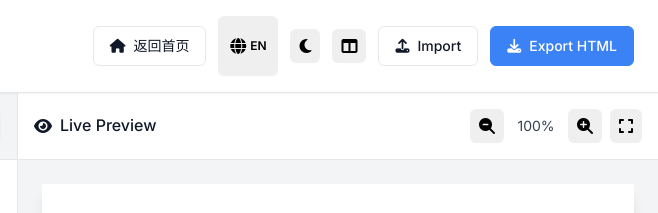
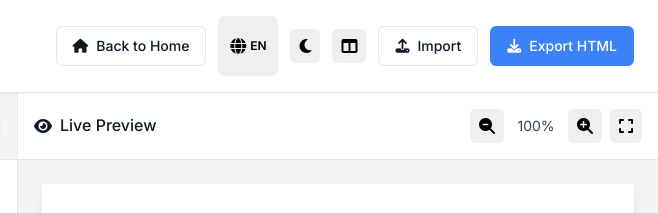
Before and after one commit to HermanTeng19/ai-resume-generator, a website: page app.html in a window 1280 px wide. Shown: the top 213 px of the page, 622-1280 px from the left. Drawn offline with nearby package versions, Linux system fonts and the light colour scheme.

Commit message:
fix: internationalize back to home button text - Add data-i18n attribute to back to home button in app.html - Add backToHome translations in Chinese and English - Fix issue where back to home button text was hardcoded in Chinese - Ensure proper language switching for navigation elements

```diff
--- a/app.html
+++ b/app.html
@@ -124,7 +124,7 @@
             <nav class="nav-actions">
                 <a href="index.html" class="btn btn-secondary" style="text-decoration: none;">
                     <i class="fas fa-home"></i>
-                    <span>返回首页</span>
+                    <span data-i18n="backToHome">返回首页</span>
                 </a>
                 <button class="btn btn-icon" id="toggleTheme" data-i18n-title="toggleTheme" title="切换主题">
                     <i class="fas fa-moon"></i>
--- a/scripts/i18n.js
+++ b/scripts/i18n.js
@@ -13,6 +13,7 @@ class I18n {
                 appName: 'AI简历生成器',
 
                 // 导航栏
+                backToHome: '返回首页',
                 toggleTheme: '切换主题',
                 toggleLayout: '切换布局',
                 import: '导入',
@@ -190,6 +191,7 @@ class I18n {
                 appName: 'AI Resume Generator',
 
                 // Navigation
+                backToHome: 'Back to Home',
                 toggleTheme: 'Toggle Theme',
                 toggleLayout: 'Toggle Layout',
                 import: 'Import',
```
